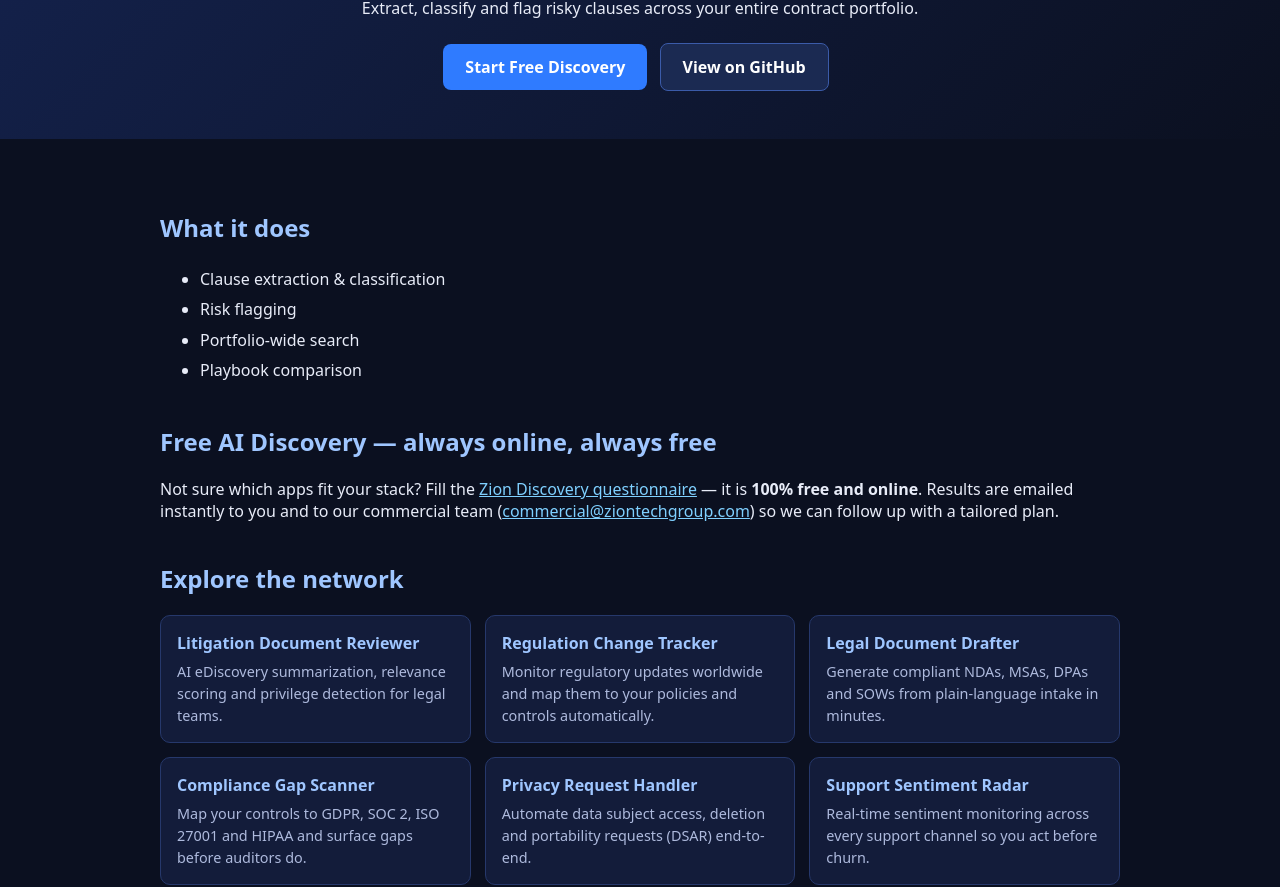
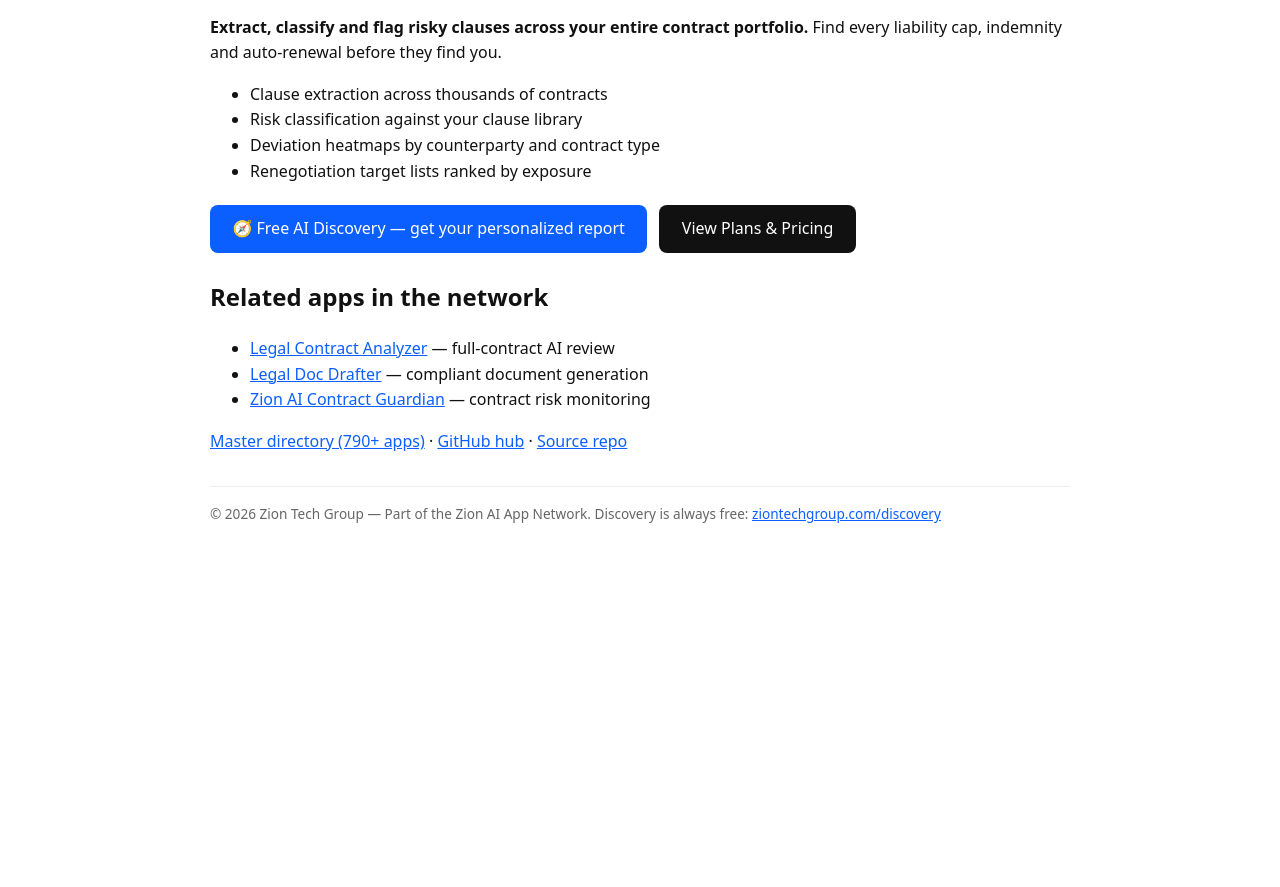
Before and after one commit to Zion-support/contract-clause-analyzer, a plain HTML site: page index.html in a window 1280 px wide. Shown: the part 137-1024 px from the top of the page. After the commit the page ends 800 px from the top, so only its background shows below. Drawn offline with Linux system fonts and the light colour scheme.

Commit message:
Add landing page with discovery CTA and app network interlinks

```diff
--- a/index.html
+++ b/index.html
@@ -1,56 +1,33 @@
 <!DOCTYPE html>
 <html lang="en">
 <head>
-<meta charset="UTF-8"><meta name="viewport" content="width=device-width, initial-scale=1.0">
-<title>Contract Clause Analyzer — Zion AI App Network | Zion Tech Group</title>
-<meta name="description" content="Extract, classify and flag risky clauses across your entire contract portfolio. Part of the Zion AI App Network by Zion Tech Group.">
-<style>
- body{font-family:system-ui,Segoe UI,Roboto,sans-serif;margin:0;background:#0b1020;color:#e8ecf8}
- header{padding:48px 24px;text-align:center;background:linear-gradient(135deg,#14224d,#0b1020)}
- h1{margin:0 0 12px;font-size:2.2rem} .tag{color:#7fd0ff}
- main{max-width:960px;margin:0 auto;padding:32px 24px}
- .cta{display:inline-block;margin:8px 8px 0 0;padding:12px 22px;background:#2f7bff;color:#fff;border-radius:8px;text-decoration:none;font-weight:600}
- .cta.alt{background:#1b2a52;border:1px solid #3b5ba9}
- ul{line-height:1.9} h2{color:#9fc6ff;margin-top:40px}
- .grid{display:grid;grid-template-columns:repeat(auto-fill,minmax(260px,1fr));gap:14px}
- .card{display:block;padding:16px;background:#131c3a;border:1px solid #26386b;border-radius:10px;text-decoration:none;color:#e8ecf8}
- .card strong{display:block;color:#9fc6ff;margin-bottom:6px} .card span{font-size:.9rem;color:#aebadd}
- footer{text-align:center;padding:32px;color:#7c89b3;font-size:.85rem}
- a.net{color:#7fd0ff}
-</style>
+<meta charset="UTF-8">
+<meta name="viewport" content="width=device-width, initial-scale=1.0">
+<title>Contract Clause Analyzer — Zion AI App Network</title>
+<meta name="description" content="Contract Clause Analyzer — extract, classify and flag risky clauses across contract portfolios. Part of the Zion AI App Network by Zion Tech Group.">
+<style>body{font-family:system-ui,sans-serif;max-width:860px;margin:0 auto;padding:2rem;line-height:1.6;color:#111}.cta{display:inline-block;background:#0b5fff;color:#fff;padding:.7rem 1.4rem;border-radius:8px;text-decoration:none;margin:.3rem .5rem .3rem 0}a{color:#0b5fff}footer{margin-top:2rem;font-size:.85rem;color:#666;border-top:1px solid #eee;padding-top:1rem}</style>
 </head>
 <body>
-<header>
- <div class="tag">Zion AI App Network</div>
- <h1>Contract Clause Analyzer</h1>
- <p>Extract, classify and flag risky clauses across your entire contract portfolio.</p>
- <a class="cta" href="https://ziontechgroup.com/discovery">Start Free Discovery</a>
- <a class="cta alt" href="https://github.com/Zion-support/contract-clause-analyzer">View on GitHub</a>
-</header>
-<main>
- <h2>What it does</h2>
- <ul>
-      <li>Clause extraction & classification</li>
-      <li>Risk flagging</li>
-      <li>Portfolio-wide search</li>
-      <li>Playbook comparison</li>
- </ul>
- <h2>Free AI Discovery — always online, always free</h2>
- <p>Not sure which apps fit your stack? Fill the <a class="net" href="https://ziontechgroup.com/discovery">Zion Discovery questionnaire</a> — it is <strong>100% free and online</strong>. Results are emailed instantly to you and to our commercial team (<a class="net" href="mailto:commercial@ziontechgroup.com">commercial@ziontechgroup.com</a>) so we can follow up with a tailored plan.</p>
- <h2>Explore the network</h2>
- <div class="grid">
-      <a class="card" href="https://ziontechgroup.com/litigation-doc-reviewer/"><strong>Litigation Document Reviewer</strong><span>AI eDiscovery summarization, relevance scoring and privilege detection for legal teams.</span></a>
-      <a class="card" href="https://ziontechgroup.com/regulation-change-tracker/"><strong>Regulation Change Tracker</strong><span>Monitor regulatory updates worldwide and map them to your policies and controls automatically.</span></a>
-      <a class="card" href="https://ziontechgroup.com/legal-doc-drafter/"><strong>Legal Document Drafter</strong><span>Generate compliant NDAs, MSAs, DPAs and SOWs from plain-language intake in minutes.</span></a>
-      <a class="card" href="https://ziontechgroup.com/compliance-gap-scanner/"><strong>Compliance Gap Scanner</strong><span>Map your controls to GDPR, SOC 2, ISO 27001 and HIPAA and surface gaps before auditors do.</span></a>
-      <a class="card" href="https://ziontechgroup.com/privacy-request-handler/"><strong>Privacy Request Handler</strong><span>Automate data subject access, deletion and portability requests (DSAR) end-to-end.</span></a>
-      <a class="card" href="https://ziontechgroup.com/support-sentiment-radar/"><strong>Support Sentiment Radar</strong><span>Real-time sentiment monitoring across every support channel so you act before churn.</span></a>
-      <a class="card" href="https://ziontechgroup.com/onboarding-journey-optimizer/"><strong>Onboarding Journey Optimizer</strong><span>AI that finds friction in onboarding and lifts activation with guided experiments.</span></a>
-      <a class="card" href="https://ziontechgroup.com/customer-feedback-analyzer/"><strong>Customer Feedback Analyzer</strong><span>Unify reviews, tickets and surveys into actionable product insight.</span></a>
-      <a class="card" href="https://ziontechgroup.com/nps-insight-copilot/"><strong>NPS Insight Copilot</strong><span>Turn NPS verbatims into drivers, trends and concrete action plans.</span></a>
- </div>
- <p style="margin-top:28px">Browse all apps in the <a class="net" href="https://ziontechgroup.com/apps/">Zion App Network directory</a> · <a class="net" href="https://ziontechgroup.com">ziontechgroup.com</a></p>
-</main>
-<footer>© 2026 Zion Tech Group — Part of the Zion AI App Network. Source: <a class="net" href="https://github.com/Zion-support/contract-clause-analyzer">github.com/Zion-support/contract-clause-analyzer</a></footer>
+<header><a href="https://ziontechgroup.com/">Zion Tech Group</a> / <a href="https://ziontechgroup.com/zion-app-network/">App Network</a></header>
+<h1>Contract Clause Analyzer</h1>
+<p><strong>Extract, classify and flag risky clauses across your entire contract portfolio.</strong> Find every liability cap, indemnity and auto-renewal before they find you.</p>
+<ul>
+<li>Clause extraction across thousands of contracts</li>
+<li>Risk classification against your clause library</li>
+<li>Deviation heatmaps by counterparty and contract type</li>
+<li>Renegotiation target lists ranked by exposure</li>
+</ul>
+<p>
+<a class="cta" href="https://ziontechgroup.com/discovery/">🧭 Free AI Discovery — get your personalized report</a>
+<a class="cta" href="https://ziontechgroup.com/en/plans/" style="background:#111">View Plans &amp; Pricing</a>
+</p>
+<h2>Related apps in the network</h2>
+<ul>
+<li><a href="https://ziontechgroup.com/legal-contract-analyzer/">Legal Contract Analyzer</a> — full-contract AI review</li>
+<li><a href="https://ziontechgroup.com/legal-doc-drafter/">Legal Doc Drafter</a> — compliant document generation</li>
+<li><a href="https://ziontechgroup.com/zion-ai-contract-guardian/">Zion AI Contract Guardian</a> — contract risk monitoring</li>
+</ul>
+<p><a href="https://ziontechgroup.com/zion-app-network/">Master directory (790+ apps)</a> · <a href="https://github.com/Zion-support/zion-app-network">GitHub hub</a> · <a href="https://github.com/Zion-support/contract-clause-analyzer">Source repo</a></p>
+<footer>© 2026 Zion Tech Group — Part of the Zion AI App Network. Discovery is always free: <a href="https://ziontechgroup.com/discovery/">ziontechgroup.com/discovery</a></footer>
 </body>
 </html>
```
